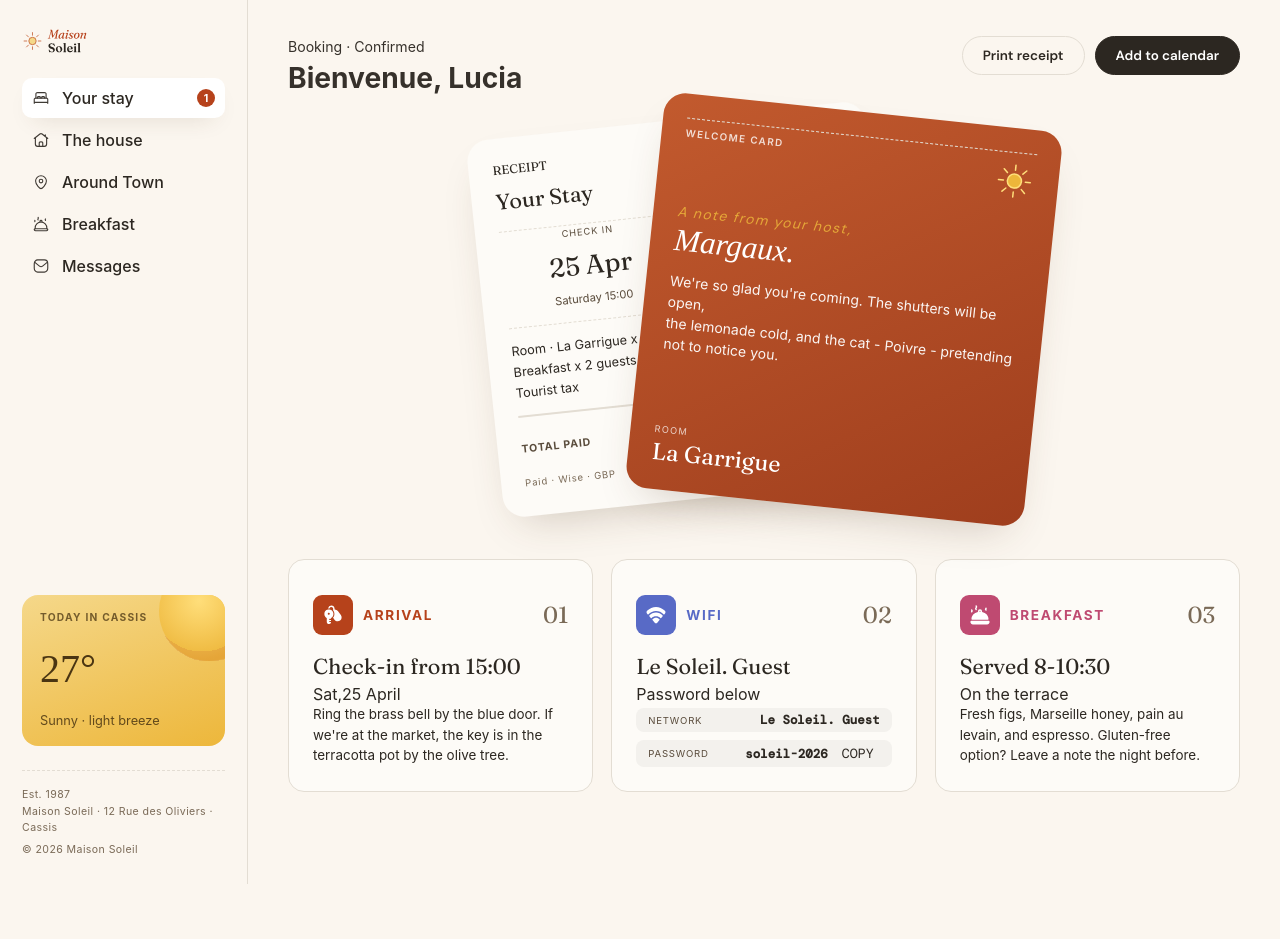
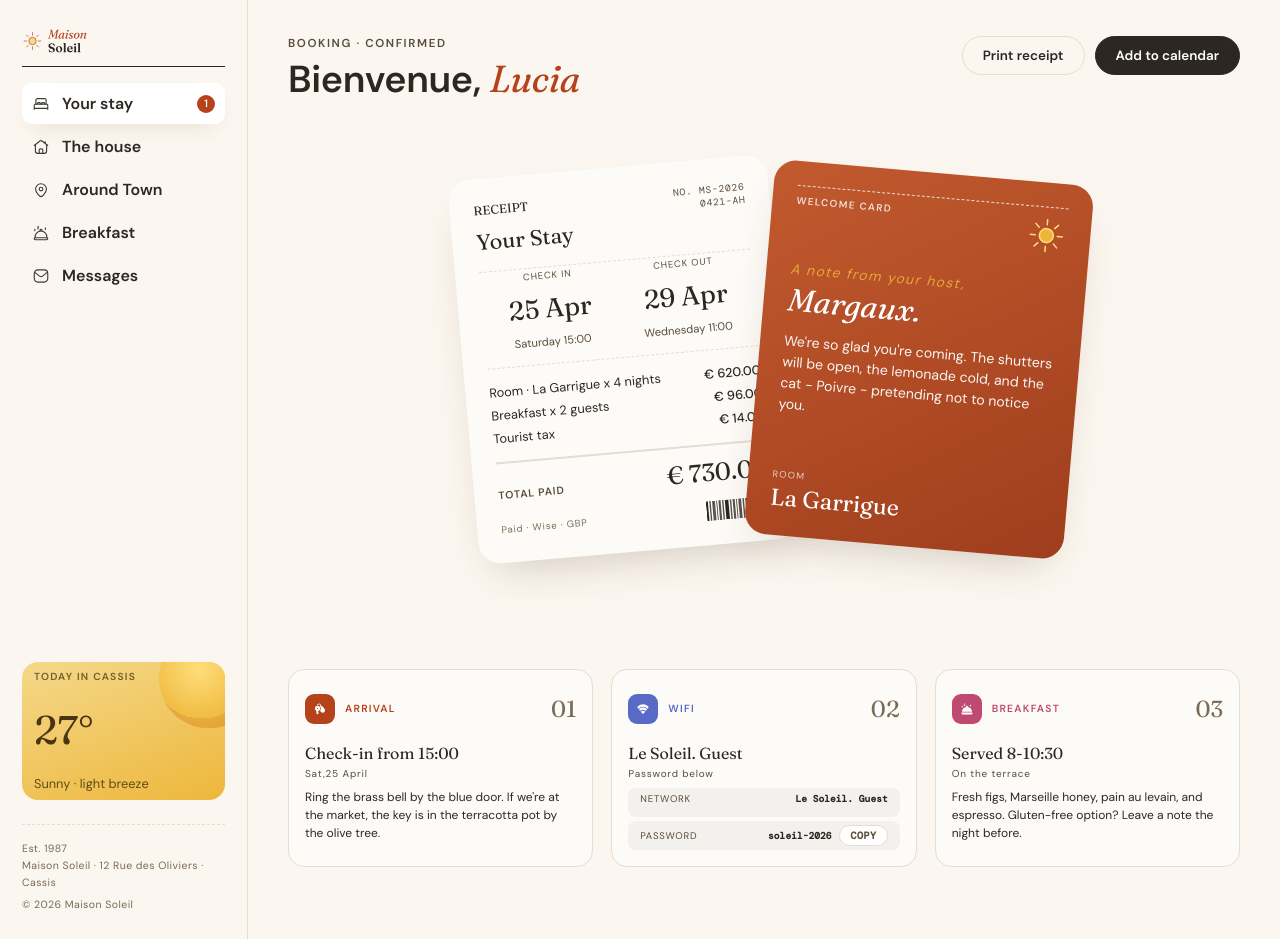
Before and after one commit to ObofeJoses/Hotel-booking-confirmation-page, a plain HTML site: page index.html in a window 1280 px wide. Before the commit the page ends 884 px from the top, so only its background shows below. Drawn offline with nearby package versions, Linux system fonts and the light colour scheme.

Commit message:
made new changes and fixed the close menu buton

```diff
--- a/index.html
+++ b/index.html
@@ -55,7 +55,7 @@
 
                 <!-- WELCOME HEADER WITH THE QUICK ACTION BUTTONN -->
                 <header class="content-header">
-                    <div class="welcome-text">
+                    <div class="header-text">
                         <span class="status-badge">Booking · Confirmed</span>
                         <h1>Bienvenue, <span class="highlight-for-heading">Lucia</span></h1>
                     </div>
@@ -110,10 +110,7 @@
                         <div class="welcome-card-body">
                             <span class="little-note">A note from your host,</span>
                             <span class="customer-name">Margaux.</span>
-                            <p class="welcome-text">We're so glad you're coming. The shutters will be open,
-                            <br>the lemonade cold, and the cat - Poivre - pretending
-                            <br> not to notice you.
-                            </p>
+                            <p class="welcome-text">We're so glad you're coming. The shutters will be open, the lemonade cold, and the cat - Poivre - pretending not to notice you.</p>
                         </div>
                         <div class="welcome-card-footer">
                             <span>ROOM</span>
@@ -130,7 +127,7 @@
                         <div class="info-card-header"><img src="/assets/images/icon-key.svg" alt="key image" class="info-icon"><h2><strong>ARRIVAL</strong> <span class="num">01</span></h2></div>
                         <div class="info-card-body">
                             <h3>Check-in from <span>15:00</span></h3>
-                            <span>Sat,25 April</span>
+                            <span class="info-subtitle">Sat,25 April</span>
                             <p>Ring the brass bell by the blue door. If we're at the market, the key is in the terracotta pot by the olive tree. </p>
                         </div>
                     </div>
@@ -139,10 +136,10 @@
                         <div class="info-card-header"><img src="/assets/images/icon-wifi.svg" alt="wifi image" class="info-icon"><h2><strong>WIFI</strong> <span class="num">02</span></h2></div>
                         <div class="info-card-body">
                             <h3>Le Soleil. Guest</h3>
-                            <span>Password below</span>
+                            <span class="info-subtitle">Password below</span>
                             <div class="wifi-field">
                                 <div><p>NETWORK <span>Le Soleil. Guest</span></p></div>
-                                <div><p>PASSWORD <span> <span class="wifi-password">soleil-2026</span>  <button id="copy-wifi-password-btn">COPY</button></span></p></div>
+                                <div><p>PASSWORD <span> <span class="wifi-password">soleil-2026</span>  <button class="copy-btn" id="copy-wifi-password-btn">COPY</button></span></p></div>
                             </div>
                         </div>
                     </div>
@@ -151,7 +148,7 @@
                         <div class="info-card-header"><img src="/assets/images/icon-breakfast.svg" alt="breakfast image" class="info-icon"><h2><strong>BREAKFAST</strong> <span class="num">03</span></h2></div>
                         <div class="info-card-body">
                             <h3>Served 8-10:30</h3>
-                            <span>On the terrace</span>
+                            <span class="info-subtitle">On the terrace</span>
                             <p> Fresh figs, Marseille honey, pain au levain, and espresso. Gluten-free option? Leave a note the night before. </p>
                         </div>
                     </div>
--- a/styles.css
+++ b/styles.css
@@ -52,7 +52,7 @@
 }
 
 body{
-  font-family: 'Inter', sans-serif;
+  font-family: 'DM Sans', sans-serif;
   color: var(--ink);
   background: var(--cream);
 }
@@ -79,12 +79,12 @@ button{
 }
 
 .sidebar{
-  padding: 20px;
+  padding: 12px 20px 0px;
 }
 
 .main-content{
   /* background: lightyellow; TEMP — remove in step 5 */
-  padding: 26px 20px 44px;
+  padding: 0px 20px 44px;
 }
 
 /* Sidebar Navigation */
@@ -93,7 +93,9 @@ button{
   display: flex;
   align-items: center;
   gap: 12px;
-  margin-bottom: 24px;
+  margin-bottom: 16px;
+  border-bottom: 1px solid;
+  padding-bottom: 12px;
 }
 .sidebar-header img{ height: 26px; width: auto; }
 
@@ -166,6 +168,7 @@ button{
 }
 .sidebar-nav a:hover{
   background: rgba(42,36,30,0.05);
+  border-color: 2px solid var(--rust);
 }
 .nav-icon{
   width: 18px;
@@ -196,6 +199,8 @@ button{
 .sidebar{
   display: flex;
   flex-direction: column;
+  margin-bottom: 0px;
+
 }
 
 .sidebar-footer{
@@ -210,7 +215,7 @@ button{
   flex-direction: column;
   background: linear-gradient(160deg, var(--gold-1), var(--gold-2));
   border-radius: var(--radius-md);
-  padding: 16px 18px 18px;
+  padding: 8px 12px 8px;
   color: #4A3512;
   margin-bottom: 24px;
 }
@@ -244,7 +249,7 @@ button{
   /* z-index: 1; */
 }
 .temperature{
-  font-family: 'Instrument Serif', serif;
+  font-family: 'Fraunces', serif;
   font-weight: 400;
   font-size: 2.5rem;
   line-height: 1;
@@ -276,6 +281,38 @@ button{
   margin-top: 6px;
 }
 
+.content-header{
+  margin-bottom: 48px;
+}
+ .header-text{
+  margin-bottom: 20px; /* gap above the buttons when stacked on mobile */
+}
+
+.status-badge{
+  display: block;
+  text-transform: uppercase;
+  letter-spacing: .14em;
+  font-size: .72rem;
+  font-weight: 600;
+  color: var(--ink-soft);
+  margin-bottom: 6px;
+}
+
+.header-text h1{
+  font-family: 'DM Sans', sans-serif;
+  font-weight: 600;
+  font-size: 1.9rem;
+  line-height: 1.15;
+  letter-spacing: -0.01em;
+  color: var(--ink);
+}
+
+.highlight-for-heading{
+  font-family: 'Fraunces', serif;
+  font-style: italic;
+  font-weight: 400;
+  color: var(--rust);
+}
 
 /* Fanning cards wrapper  */
 .fanning-cards-wrapper{
@@ -290,11 +327,15 @@ button{
   border-radius: var(--radius-lg);
   box-shadow: var(--shadow-card);
   padding: 24px;
+  max-width: 400px;
+  margin: 0 auto;
+  transition: transform .35s cubic-bezier(.2,.8,.2,1);
 }
 /*remember  to rotate each card in the fanning cards wrapper, and add a hover effect to the top card. The rotation and hover effect will be handled in the next step, so for now, just make sure the cards are stacked on top of each other with a gap between them.*/
 /* RECEIPT CARD */
 .receipt-card{
   background: var(--cream-card);
+  width: 100%;
 }
 
 .receipt-header{
@@ -375,7 +416,7 @@ button{
 .receipt-items h3{
   display: flex;
   justify-content: space-between;
-  font-family: 'Inter', sans-serif;
+  font-family: 'DM Sans', sans-serif;
   font-weight: 400;
   font-size: .8rem;
   padding: 3px 0;
@@ -430,7 +471,7 @@ button{
   display: flex;
   justify-content: space-between;
   align-items: flex-start;
-  margin-bottom: 36px;
+  /* margin-bottom: 36px; */
   border-top: 1px dashed var(--line);
   padding-top: 8px;
 }
@@ -447,8 +488,8 @@ button{
 }
 
 .welcome-card-body{
-  margin-bottom: 70px;
-  margin-top: 34px;
+  margin-bottom: 54px;
+  margin-top: 26px;
 }
 .little-note{
   display: block;
@@ -464,7 +505,7 @@ button{
 
 .customer-name{
   display: block;
-  font-family: 'Instrument Serif', serif;
+  font-family: 'Fraunces', serif;
   font-style: italic;
   font-size: 1.95rem;
   margin-bottom: 12px;
@@ -494,10 +535,7 @@ button{
 
 /* to rotate the cards */
  .receipt-card{
-
     transform:  rotate(-6deg);
-
-
   }
   .welcome-card{
     transform:  rotate(6deg);
@@ -510,22 +548,28 @@ button{
   display: flex;
   flex-direction: column;
   gap: 18px;
+  margin-top: 32px;
   margin-bottom: 32px;
-
+  align-items: center;
+  padding-top: 20px;
 }
 
 .info-card{
   background: var(--cream-card);
   border: 1px solid var(--line);
   border-radius: var(--radius-md);
-  padding: 24px;
+  padding: 16px;
+  width: 100%;
+  gap: 16px;
+  max-width: 521px;
+  min-height: 182.09px;
 }
 
 .info-card-header{
   display: flex;
   align-items: center;
   gap: 10px;
-  margin-bottom: 8px;
+  /* margin-bottom: 8px; */
   padding: 0px;
 }
 .info-card-header h2{
@@ -534,12 +578,13 @@ button{
   justify-content: space-between;
   align-items: center;
   font-weight: 400;
-  margin:16px 0px;
+  margin:8px 0px;
+  font-size: .775rem;
 }
 .info-card-header h2 strong{
   text-transform: uppercase;
   letter-spacing: .12em;
-  font-size: .85rem;
+  font-size: .65rem;
   font-weight: 700;
 
 }
@@ -551,11 +596,19 @@ button{
   font-weight: 400;
 }
 .info-icon{
-  width: 40px;
-  height: 40px;
+  width: 30px;
+  height: 30px;
   padding: 8px;
   border-radius: 9px;
   box-sizing: border-box;
+}
+
+.info-subtitle{
+  display: block;
+  font-size: .625rem;
+  letter-spacing: .08em;
+  color: var(--ink-soft);
+  margin-bottom: 8px;
 }
 
 
@@ -570,25 +623,30 @@ button{
 .info-card-body h3{
   font-family: 'Fraunces', serif;
   font-weight: 400;
-  font-size: 1.35rem;
+  font-size: 1rem;
   margin-bottom: 4px;
 }
 
 .info-card-body > p{
-  font-size: .84rem;
+  font-size: 12px;
   line-height: 1.5;
 }
 
 .wifi-field{
   display: flex;
   flex-direction: column;
-  gap: 8px;
-  margin-top: 4px;
+  gap: 4px;
+  height: 61.43px
+
+  /* align-items: stretch;
+  margin-top: 4px; */
 }
 .wifi-field > div{
   background: rgba(42,36,30,0.045);
   border-radius: 8px;
   padding: 4px 12px;
+  flex: 1;
+
 }
 
 .wifi-field p{
@@ -607,7 +665,7 @@ button{
   text-transform: none;
   letter-spacing: normal;
   font-family: 'DM Mono', monospace;
-  font-size: .78rem;
+  /* font-size: .625rem; */
   font-weight: 600;
   color: var(--ink);
 }
@@ -672,7 +730,7 @@ button{
   color: var(--ink);
 }
 .btn-secondary:hover{
-  border-color: var(--ink);
+  border-color: var(--rust);
   background: #fff;
 }
 .btn-secondary:focus-visible{
@@ -687,7 +745,7 @@ button{
 }
 .btn-primary:hover{
   background: var(--rust-dark);
-  border-color: var(--rust-dark);
+  border-color: var(--rust);
   box-shadow: var(--shadow-soft);
 }
 .btn-primary:focus-visible{
@@ -705,13 +763,13 @@ button{
 .wifi-field p,
 .wifi-field p span,
 .content-header,
-.welcome-text,
+.header-text,
 .action-buttons{
   min-width: 0;
 }
 
 /* desktop view */
-@media (min-width: 900px){
+@media (min-width: 990px){
 
   /* make sidebar fixed */
   .dashboard-container{
@@ -726,6 +784,7 @@ button{
   /*disable the mobile menu toggle buttons on desktop, since the sidebar is always visible */
   .menu-toggle, .menu-close{ display: none; }
 
+
    .sidebar-nav, .sidebar-footer{ display: block; }
   .sidebar.is-open{
     position: static;
@@ -735,7 +794,7 @@ button{
   }
 
   .main-content{
-    padding: 36px 40px 60px;
+    padding: 36px 40px 40px;
     max-width: 1100px;
   }
   .content-header{
@@ -745,29 +804,35 @@ button{
     gap: 20px;
   }
 
+  .header-text{
+  margin-bottom: 0;
+}
+.header-text h1{
+  font-size: 2.35rem;
+}
   /* switch fanning cards to a horizontal layout on desktop, with a gap between them. The cards will fan out slightly when hovered over, but that effect will be added in the next step. For now, just make sure they are laid out horizontally with a gap. */
   .fanning-cards-wrapper{
     position: relative;
     flex-direction: row;
     height: 420px;
     max-width: 700px;
-    margin: 0 auto 40px;
+    margin: 0 auto 80px;
     align-items: center;
     justify-content: center;
   }
    .card{
     position: absolute;
-    width: 400px;
+    width: 320px;
   }
   .receipt-card{
-    left: 10%;
-    transform: rotate(-6deg);
+    left: 7%;
+    transform: rotate(-5deg);
     z-index: 1;
 
   }
   .welcome-card{
-    right: 10%;
-    transform:  rotate(6deg);
+    right: 5%;
+    transform:  rotate(5deg);
     z-index: 2;
   }
    .fanning-cards-wrapper:hover .receipt-card{
@@ -782,5 +847,29 @@ button{
   .info-grid{
     display: grid;
     grid-template-columns: repeat(3, 1fr);
+    /* align-items: ; */
   }
+
+  .info-card{
+    padding: 16px;
+    width: 100%;
+    gap: 12px;
+    display: flex;
+    flex-direction: column;
+  }
+
+  .arrival-card, .breakfast-card{
+    display: flex;
+    flex-direction: column;
+    height: 100%;
+  }
+  /* .info-grid {
+    display: flex;
+    flex-direction: row;
+    gap: 18px;
+    margin-bottom: 32px;
+    align-items: top;
+
+  } */
+   .sidebar.is-open .menu-close{ display: none; }/* to remove the menu-close button on desktop, since the sidebar is always visible */
 }
```
